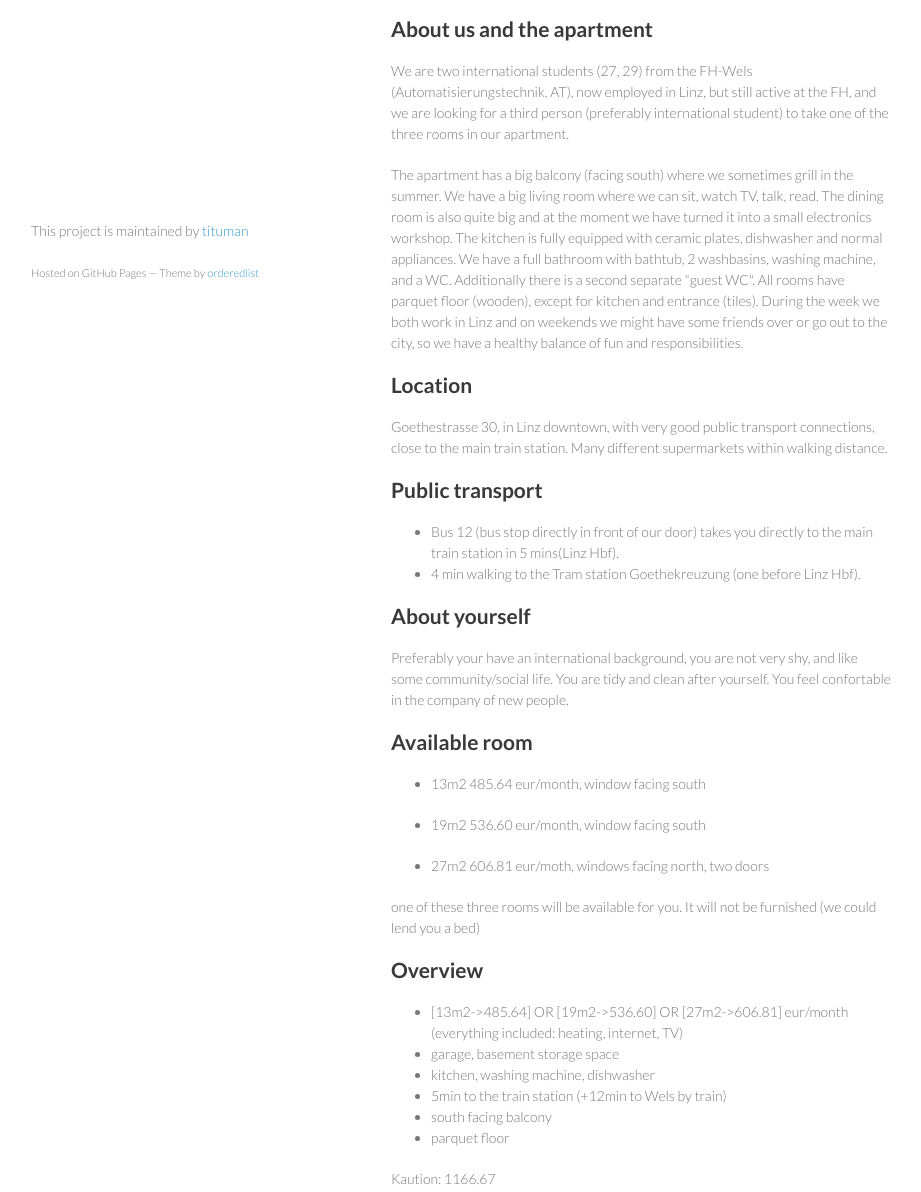
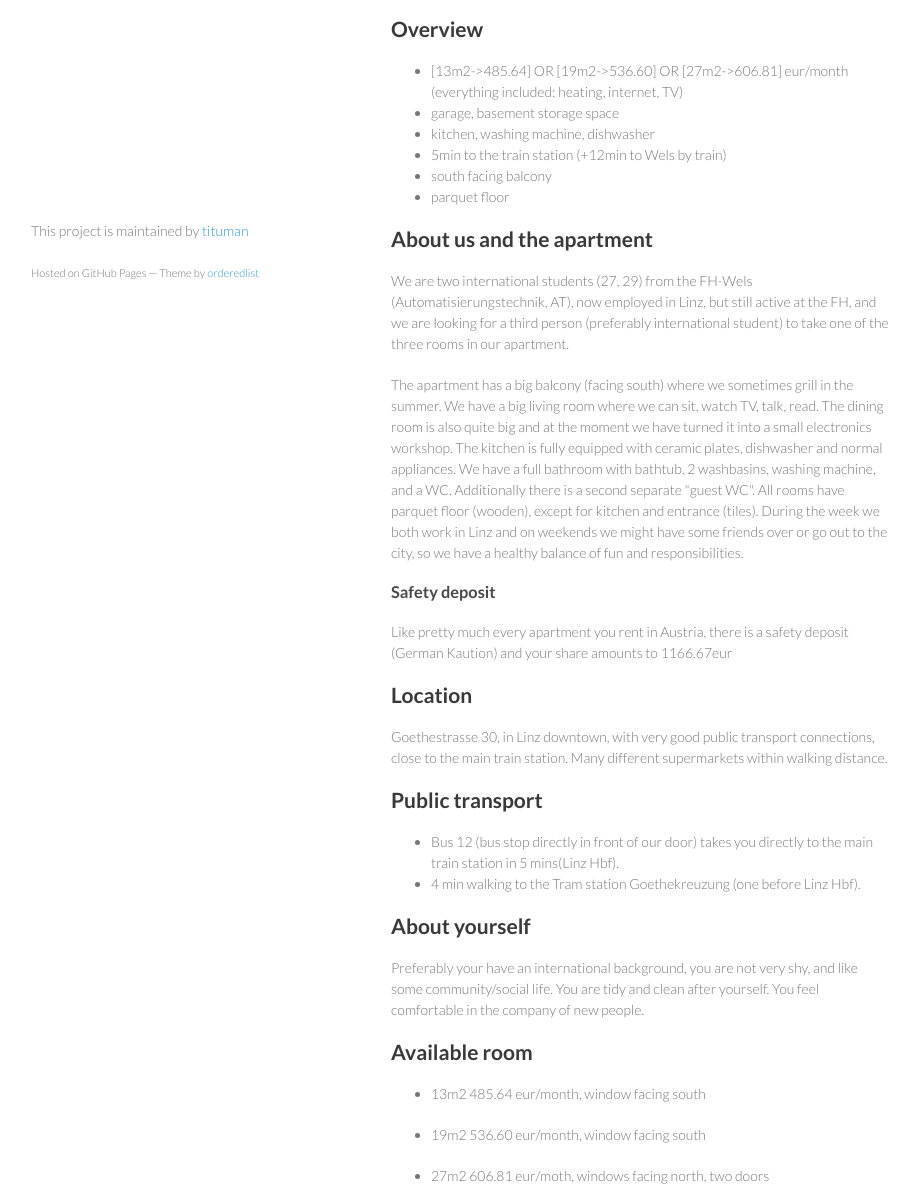
Before and after one commit to tituman/tituman, a plain HTML site: page index.html in a window 1280 px wide. Shown: the part 448-1640 px from the top of the page, without its empty margins (179-1100 px from the left). Drawn offline with Linux system fonts and the light colour scheme.

```diff
--- a/index.html
+++ b/index.html
@@ -35,11 +35,28 @@
 <img src="http://tituman.github.io/tituman/docs/Goetestr30.png" alt="apartment.pdf"></p>
 
 <h2>
+<a id="overview" class="anchor" href="#overview" aria-hidden="true"><span class="octicon octicon-link"></span></a>Overview</h2>
+
+<ul>
+<li>[13m2-&gt;485.64] OR [19m2-&gt;536.60] OR [27m2-&gt;606.81] eur/month (everything included: heating, internet, TV)</li>
+<li>garage, basement storage space</li>
+<li>kitchen, washing machine, dishwasher</li>
+<li>5min to the train station (+12min to Wels by train)</li>
+<li>south facing balcony</li>
+<li>parquet floor</li>
+</ul>
+
+<h2>
 <a id="about-us-and-the-apartment" class="anchor" href="#about-us-and-the-apartment" aria-hidden="true"><span class="octicon octicon-link"></span></a>About us and the apartment</h2>
 
 <p>We are two international students (27, 29) from the FH-Wels (Automatisierungstechnik, AT), now employed in Linz, but still active at the FH, and we are looking for a third person (preferably international student) to take one of the three rooms in our apartment. </p>
 
 <p>The apartment has a big balcony (facing south) where we sometimes grill in the summer. We have a big living room where we can sit, watch TV, talk, read. The dining room is also quite big and at the moment we have turned it into a small electronics workshop. The kitchen is fully equipped with ceramic plates, dishwasher and normal appliances. We have a full bathroom with bathtub, 2 washbasins, washing machine, and a WC. Additionally there is a second separate "guest WC". All rooms have parquet floor (wooden), except for kitchen and entrance (tiles). During the week we both work in Linz and on weekends we might have some friends over or go out to the city, so we have a healthy balance of fun and responsibilities.</p>
+
+<h3>
+<a id="safety-deposit" class="anchor" href="#safety-deposit" aria-hidden="true"><span class="octicon octicon-link"></span></a>Safety deposit</h3>
+
+<p>Like pretty much every apartment you rent in Austria, there is a safety deposit (German Kaution) and your share amounts to 1166.67eur</p>
 
 <h2>
 <a id="location" class="anchor" href="#location" aria-hidden="true"><span class="octicon octicon-link"></span></a>Location</h2>
@@ -57,7 +74,7 @@
 <h2>
 <a id="about-yourself" class="anchor" href="#about-yourself" aria-hidden="true"><span class="octicon octicon-link"></span></a>About yourself</h2>
 
-<p>Preferably your have an international background, you are not very shy, and like some community/social life. You are tidy and clean after yourself. You feel confortable in the company of new people.</p>
+<p>Preferably your have an international background, you are not very shy, and like some community/social life. You are tidy and clean after yourself. You feel comfortable in the company of new people.</p>
 
 <h2>
 <a id="available-room" class="anchor" href="#available-room" aria-hidden="true"><span class="octicon octicon-link"></span></a>Available room</h2>
@@ -69,20 +86,6 @@
 </ul>
 
 <p>one of these three rooms will be available for you. It will not be furnished (we could lend you a bed)</p>
-
-<h2>
-<a id="overview" class="anchor" href="#overview" aria-hidden="true"><span class="octicon octicon-link"></span></a>Overview</h2>
-
-<ul>
-<li>[13m2-&gt;485.64] OR [19m2-&gt;536.60] OR [27m2-&gt;606.81] eur/month (everything included: heating, internet, TV)</li>
-<li>garage, basement storage space</li>
-<li>kitchen, washing machine, dishwasher</li>
-<li>5min to the train station (+12min to Wels by train)</li>
-<li>south facing balcony</li>
-<li>parquet floor</li>
-</ul>
-
-<p>Kaution: 1166.67</p>
 
 <p><a href="http://tituman.github.io/tituman/">link-to-this-page</a>
 <img src="http://tituman.github.io/tituman/docs/qrcode.png" alt="link"></p>
```
Also changed, not shown: params.json (+1 -1 lines).
